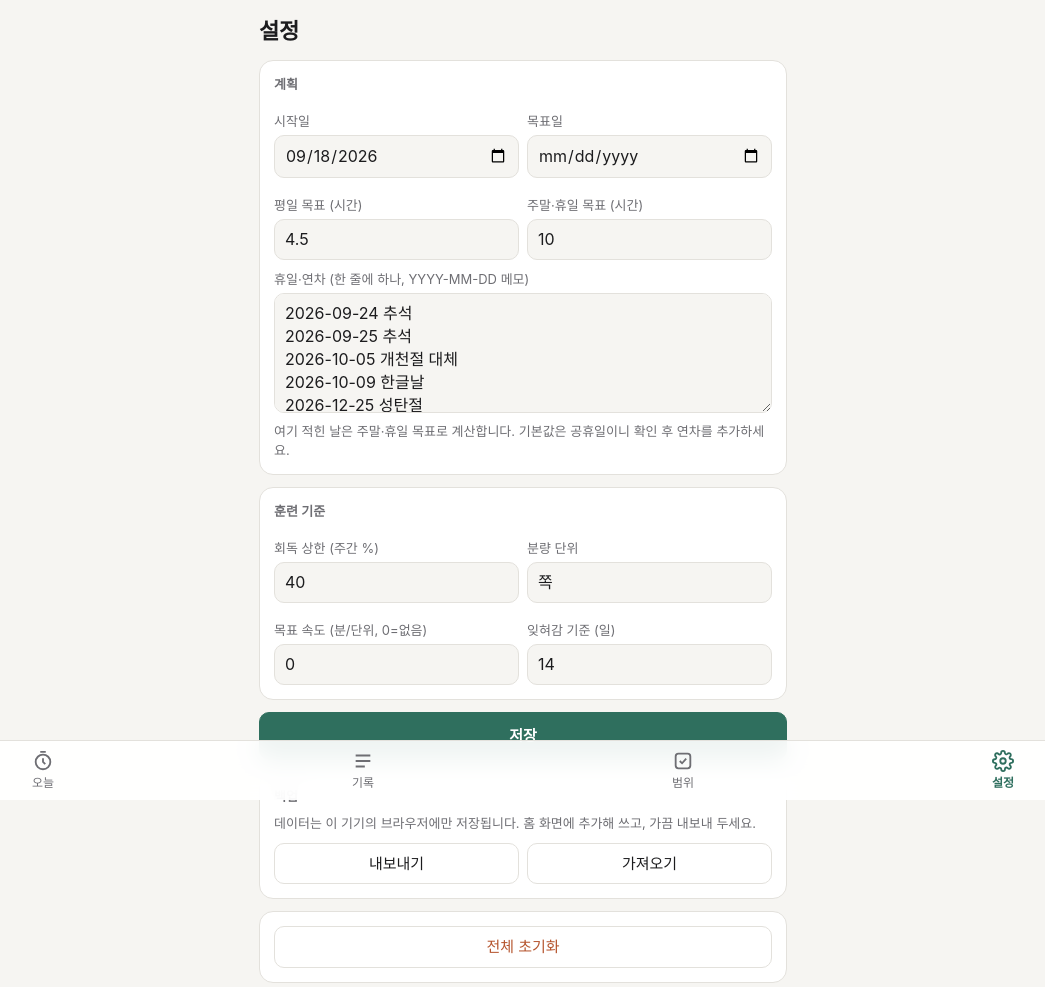
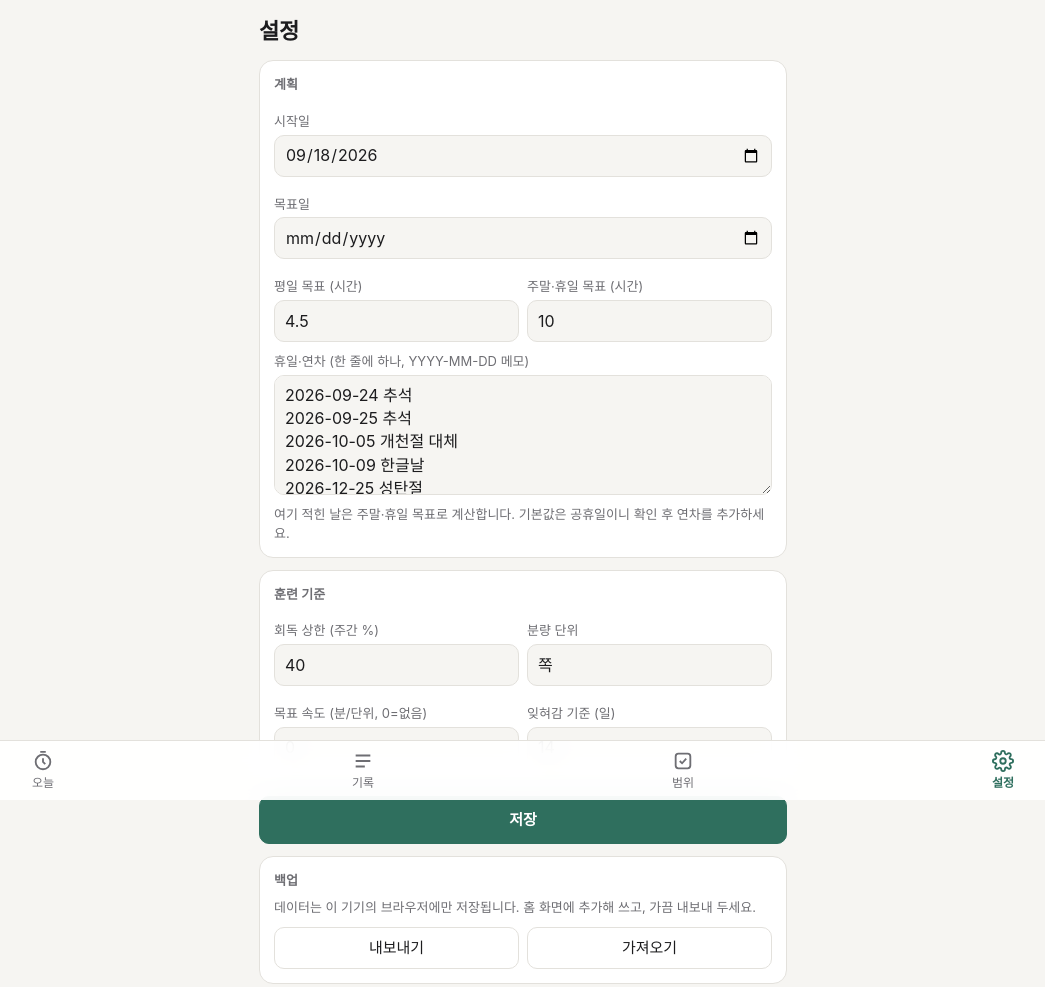
Before and after one commit to gold-penguin/studytrack, a plain HTML site: page index.html in a window 1280 px wide. Shown: the top 987 px of the page, without its empty margins (117-1162 px from the left). Drawn offline with Linux system fonts and the light colour scheme.

Commit message:
설정의 시작일·목표일을 세로로 배치하고 입력칸 높이 통일
Co-Authored-By: Claude Opus 5 (1M context) <noreply@anthropic.com>

```diff
--- a/index.html
+++ b/index.html
@@ -55,14 +55,14 @@ button.danger{color:var(--warn)}
 button:disabled{opacity:.45}
 button:active{opacity:.7}
 input,textarea,select{font:inherit;font-size:16px;color:var(--ink);background:var(--bg);
-  border:1px solid var(--line);border-radius:10px;padding:8px 10px;width:100%;min-height:40px}
+  border:1px solid var(--line);border-radius:10px;padding:8px 10px;width:100%;min-height:42px}
 textarea{min-height:120px;resize:vertical}
 label{display:block;font-size:13px;color:var(--mute);margin:10px 0 4px}
 .grid2{display:grid;grid-template-columns:1fr 1fr;gap:8px}
 .grid3{display:grid;grid-template-columns:repeat(3,1fr);gap:8px}
 .grid2>*,.grid3>*{min-width:0}
 /* iOS Safari: date 입력은 고유 최소 너비가 있어 칸을 넘친다 */
-input[type=date]{-webkit-appearance:none;appearance:none;display:block;min-width:0;max-width:100%;text-align:left}
+input[type=date]{-webkit-appearance:none;appearance:none;display:block;width:100%;min-width:0;max-width:100%;height:42px;text-align:left}
 input[type=date]::-webkit-date-and-time-value{text-align:left;margin:0}
 .seg{display:grid;grid-template-columns:repeat(3,1fr);gap:3px;background:var(--track);border-radius:11px;padding:3px}
 .seg button{border:0;background:transparent;min-height:36px;border-radius:8px;color:var(--mute);padding:4px}
@@ -566,8 +566,8 @@ V.settings = () => {
   if (r) for (let d = r.start; d <= r.end; d = addDays(d, 1)) { total += tgt(d); days++; }
   return `<h1>설정</h1>
   <div class="card"><h2>계획</h2>
-    <div class="grid2"><div><label>시작일</label><input type="date" id="stStart" value="${esc(st.start)}"></div>
-    <div><label>목표일</label><input type="date" id="stTarget" value="${esc(st.target)}"></div>
+    <div class="grid2"><div style="grid-column:span 2"><label>시작일</label><input type="date" id="stStart" value="${esc(st.start)}"></div>
+    <div style="grid-column:span 2"><label>목표일</label><input type="date" id="stTarget" value="${esc(st.target)}"></div>
     <div><label>평일 목표 (시간)</label><input type="number" id="stWd" step="0.5" min="0" inputmode="decimal" value="${st.weekday}"></div>
     <div><label>주말·휴일 목표 (시간)</label><input type="number" id="stWe" step="0.5" min="0" inputmode="decimal" value="${st.weekend}"></div></div>
     <label>휴일·연차 (한 줄에 하나, YYYY-MM-DD 메모)</label>
--- a/sw.js
+++ b/sw.js
@@ -1,5 +1,5 @@
 // 네트워크 우선, 실패 시 캐시 — 오프라인에서도 열리고 배포 후엔 새 버전을 받는다.
-const CACHE = 'studytrack-v3';
+const CACHE = 'studytrack-v4';
 const FILES = ['./', './index.html', './manifest.webmanifest', './icon-180.png', './icon-512.png'];
 self.addEventListener('install', e => { e.waitUntil(caches.open(CACHE).then(c => c.addAll(FILES))); self.skipWaiting(); });
 self.addEventListener('activate', e => {
```
